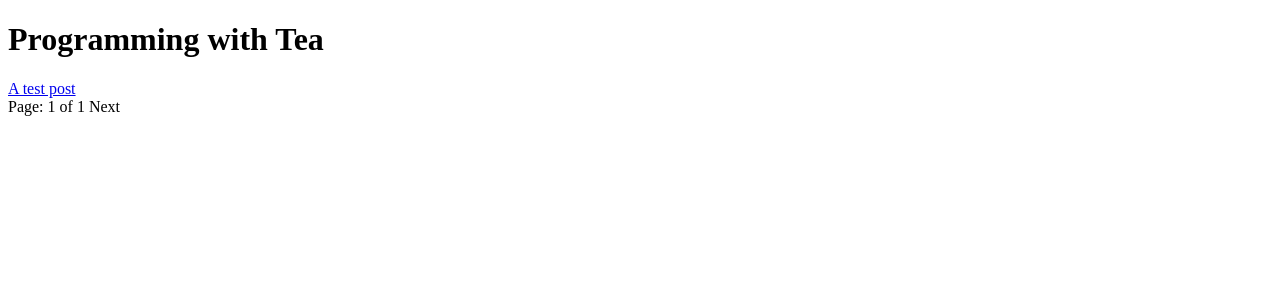
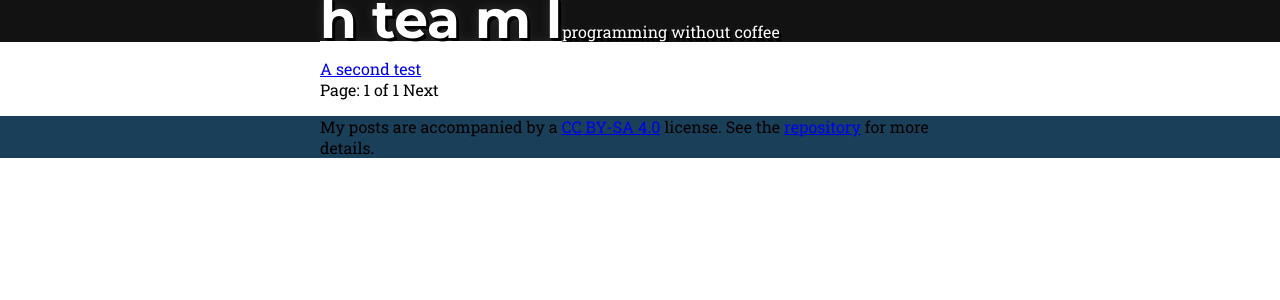
Before and after one commit to blieque/blieque.github.io, a Jekyll site: the page built from index.html, in a window 1280 px wide. Shown: the top 300 px of the page. Built offline with Jekyll 4.4.1, drawn with Linux system fonts in a browser that asks for light colours; Markdown is read by kramdown in place of the engine named in the settings; the list of posts is cut into pages by our own code.

Commit message:
css, another test post, includes, config, index,..
A stylesheet has been added, and I've started to create an actual
layout. I've also changed the name of the blog (say hello to h tea m
l), which I'll likely dislike in a week. I also changed the header and
footer includes, as well as the home and post layouts, as part of
creating the layout.

I added a "subname" variable to the config file too, meaning I can
access a strapline, slogan type thing wherever. It may not be mentioned
in the Jekyll docs, but it's perfectly all right if you ask me.

As part of getting Pagination to work, which still isn't, I created
another quick test post. index.html has changed as well in my endeavour
to paginate, but I think I spy my error already.

```diff
--- a/_config.yml
+++ b/_config.yml
@@ -1,4 +1,5 @@
-name: "Programming with Tea"
+name: "h tea m l"
+subname: "programming without coffee"
 description: "The journal of a British web designer and developer, who refuses to board the developers-drink-coffee bandwaggon."
 
 url: "https://blieque.github.io"
--- a/_includes/footer.html
+++ b/_includes/footer.html
@@ -1,5 +1,8 @@
+		</section>
 		<footer>
-
+			<div>
+				My posts are accompanied by a <a href="http://creativecommons.org/licenses/by-sa/4.0/">CC BY-SA 4.0</a> license. See the <a href="https://github.com/blieque/blieque.github.io/blob/master/LICENSE.md">repository</a> for more details.
+			</div>
 		</footer>
 	</body>
 </html>
--- a/_includes/header.html
+++ b/_includes/header.html
@@ -1,10 +1,13 @@
 <!DOCTYPE html>
 <html lang="en">
 	<head>
-		<title>{{ page.title }} &ndash; {{ site.name }}</title>
-		<link rel="stylesheet" href="css/main.css">
+		<title>{% if page.title %}{{ page.title }} &ndash; {% endif %}{{ site.name }}</title>
+		<link rel="stylesheet" href="/css/main.css">
 	</head>
 	<body>
 		<header>
-			<h1>{{ site.name }}</h1>
+			<div>
+				<a href="/" id="hn">{{ site.name }}</a><span id="hns">{{ site.subname }}</span>
+			</div>
 		</header>
+		<section>
--- a/_layouts/home.html
+++ b/_layouts/home.html
@@ -1,5 +1,5 @@
 {% include header.html %}
-<section>
-	{{ content }}
-</section>
+
+{{ content }}
+
 {% include footer.html %}
--- /dev/null
+++ b/_posts/2014-12-17-tester2.md
@@ -0,0 +1,6 @@
+---
+title:	A second test
+layout:	post
+---
+
+# Another tester post
--- /dev/null
+++ b/css/main.css
@@ -0,0 +1,44 @@
+/* typography */
+@import url(https://fonts.googleapis.com/css?family=Montserrat:400,700);
+@import url(https://fonts.googleapis.com/css?family=Roboto+Slab:400,700);
+
+/* elements */
+body {
+	margin:0;
+	font-family:roboto slab,helvetica neue,lucida sans,sans-serif;
+}
+header>div,section,footer>div {
+	margin:0 auto;
+	width:50%;
+}
+
+header {
+	background:#121212;
+	color:#fff;
+	overflow:hidden;
+	text-shadow:1px 1px 0 #000,2px 2px 0 #000,3px 3px 0 #000,0 0 12px rgba(255,255,255,.12);
+}
+header span {
+	display:inline-block;
+}
+
+section {
+	padding:1em 0;
+}
+
+footer {
+	background:#1a3f59;
+}
+
+/* ids */
+#hn { /* header name */
+	color:inherit;
+	font-size:40pt;
+	font-weight:bold;
+	font-family:montserrat,gotham,helvetica neue,sans-serif;
+	line-height:.7;
+}
+#hsn { /* header sub-name */
+	margin:-1em 0 0 3em;
+	line-height:.4;
+}
--- a/index.html
+++ b/index.html
@@ -1,9 +1,8 @@
 ---
 layout:	home
-title:	Home
 ---
 
-{% for post in paginator.posts limit: 10 %}
+{% for post in paginator.posts limit: 1 %}
 	<a href="{{ post.url }}">{{ post.title }}</a><br>
 {% endfor %}
 
```
Also changed, not shown: _layouts/post.html (+14 -3 lines).
